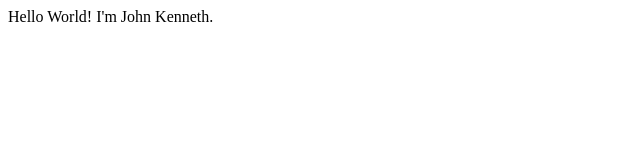
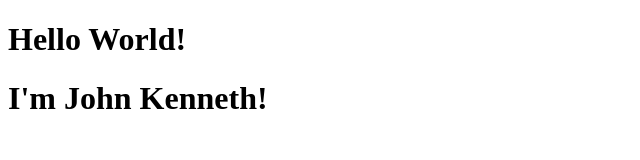
Before and after one commit to Crystalcraige/helloworld, a plain HTML site: page index.html in a window 1280 px wide. Shown: the whole page, without its empty margins (0-640 px from the left). Drawn offline with Linux system fonts and the light colour scheme.

Commit message:
First webpage

```diff
--- a/index.html
+++ b/index.html
@@ -4,10 +4,10 @@
     <meta charset="UTF-8">
     <meta http-equiv="X-UA-Compatible" content="IE=edge">
     <meta name="viewport" content="width=device-width, initial-scale=1.0">
-    <title>First Webpage</title>
+    <title>Document</title>
 </head>
 <body>
-    <hi>Hello World!</hi>
-    <hi>I'm John Kenneth.</hi>
+    <h1>Hello World!</h1>
+    <h1>I'm John Kenneth!</h1>
 </body>
 </html>
```
